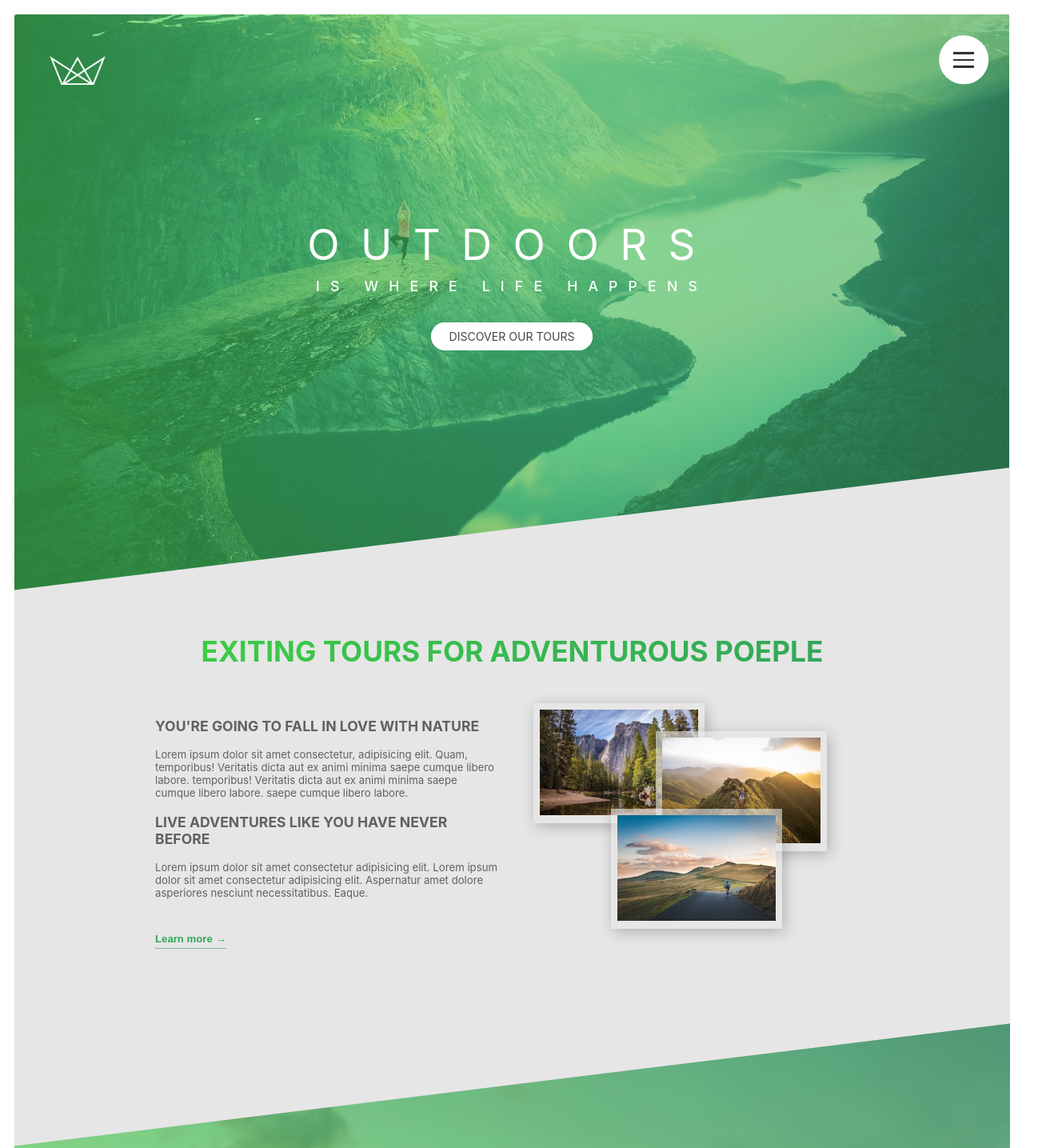
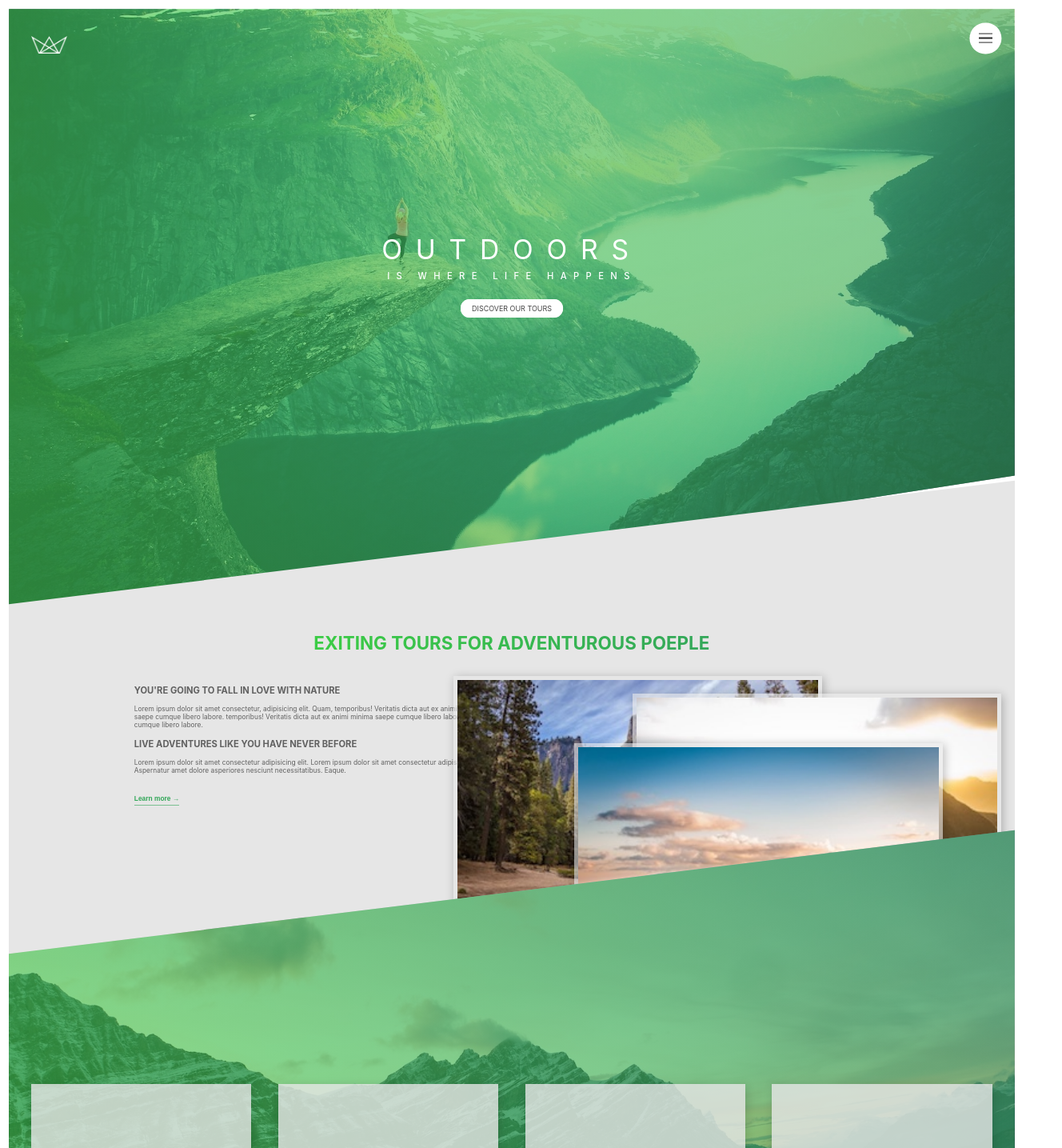
Before and after one commit to Hassen-Ahmed/Nartures, a React (Create React App) app: page / in a window 1280 px wide. Shown: the top 1435 px of the page at 80% size, 1328 px wide, since content can reach past the window. Built offline with nearby package versions, Linux system fonts and the light colour scheme.

Commit message:
orentation landscape fixation

```diff
--- a/src/1-7-pattern/abstracts/_mixins.scss
+++ b/src/1-7-pattern/abstracts/_mixins.scss
@@ -69,6 +69,11 @@
 }
 
 @mixin responsive($device) {
+  @if $device == land {
+    @media only screen and (orientation: landscape) {
+      @content;
+    }
+  }
   @if $device == min-phone {
     @media only screen and (max-width: 400px) {
       @content;
--- a/src/1-7-pattern/base/_base.scss
+++ b/src/1-7-pattern/base/_base.scss
@@ -18,8 +18,12 @@ html {
   @include responsive(tab-land) {
     font-size: 56.25%; // 9px
   }
+
   @include responsive(tab-port) {
     font-size: 50%; // 8px
+  }
+  @include responsive(land) {
+    font-size: 35%; // 9px
   }
   @include responsive(phone) {
     font-size: 40%; // 8px
--- a/src/1-7-pattern/pages/Menu.tsx
+++ b/src/1-7-pattern/pages/Menu.tsx
@@ -16,8 +16,8 @@ const Menu = () => {
 
   return (
     <div className="menu">
-      <input className="menu__input" type="checkbox" id="radio" />
-      <label onClick={widthHandler} className="menu__label" htmlFor="radio">
+      <input className="menu__input" type="checkbox" id="menuradio" />
+      <label onClick={widthHandler} className="menu__label" htmlFor="menuradio">
         <div className="menu__btn">
           <span></span>
         </div>
--- a/src/1-7-pattern/pages/_book.scss
+++ b/src/1-7-pattern/pages/_book.scss
@@ -29,6 +29,9 @@
     }
     @include responsive(tab-port) {
       gap: 15rem;
+    }
+    @include responsive(land) {
+      gap: 20rem;
     }
     @include responsive(phone) {
       gap: 6rem;
@@ -324,6 +327,10 @@
     margin-top: 8rem;
     margin-bottom: 3rem;
   }
+  @include responsive(land) {
+    margin-top: 15rem;
+    margin-bottom: 3rem;
+  }
   @include responsive(phone) {
     margin-top: 1rem;
     margin-bottom: 3rem;
--- a/src/1-7-pattern/pages/_comment.scss
+++ b/src/1-7-pattern/pages/_comment.scss
@@ -150,6 +150,9 @@
       cursor: pointer;
       transition: all 0.2s ease-in;
 
+      @include responsive(land) {
+        transform: translateY(-5rem);
+      }
       @include responsive(min-phone) {
         bottom: -15rem;
         transform: translateY(-5rem);
--- a/src/1-7-pattern/pages/_explore.scss
+++ b/src/1-7-pattern/pages/_explore.scss
@@ -12,6 +12,7 @@
   @include responsive(tab-port) {
     transform: skewY(-12deg);
   }
+  z-index: 100;
 }
 .explore {
   display: flex;
@@ -30,6 +31,9 @@
   }
   @include responsive(tab-land) {
     padding: 0 5rem;
+  }
+  @include responsive(land) {
+    min-height: 100vh;
   }
   @include responsive(tab-port) {
     transform: skewY(12deg);
--- a/src/1-7-pattern/pages/_footer.scss
+++ b/src/1-7-pattern/pages/_footer.scss
@@ -11,6 +11,9 @@
   }
   @include responsive(tab-port) {
     padding: 10rem 2rem;
+  }
+  @include responsive(land) {
+    height: 90vh;
   }
   @include responsive(phone) {
     padding: 10rem 15rem;
@@ -33,6 +36,14 @@
 
     @include responsive(tab-land) {
       gap: 2rem;
+    }
+    @include responsive(land) {
+      // gap: 2rem;
+      display: grid;
+      grid-template-columns: 1fr 1fr;
+      // height: 20vh;
+      // padding: 0rem 6rem;
+      padding-right: 10rem;
     }
     @include responsive(phone) {
       flex-direction: column;
@@ -60,6 +71,9 @@
 
     @include responsive(tab-land) {
       width: 88%;
+    }
+    @include responsive(land) {
+      width: 60%;
     }
     @include responsive(phone) {
       margin-bottom: 6rem;
--- a/src/1-7-pattern/pages/_form.scss
+++ b/src/1-7-pattern/pages/_form.scss
@@ -21,7 +21,10 @@
       justify-content: center;
       align-items: center;
     }
-
+    @include responsive(land) {
+      height: 80%;
+      width: 60%;
+    }
     @include responsive(phone) {
       width: 90%;
       height: 75%;
@@ -71,6 +74,7 @@
   &__heading {
     margin-left: 0rem;
     margin-top: 8rem;
+
     @include responsive(tab-land) {
       margin: 0rem;
     }
@@ -90,6 +94,13 @@
       align-items: center;
       padding-left: 0rem;
       padding-top: 10rem;
+    }
+    @include responsive(tab-land) {
+      height: 100%;
+    }
+    @include responsive(land) {
+      height: 100%;
+      padding-top: 5rem;
     }
     @include responsive(phone) {
       height: 100%;
--- a/src/1-7-pattern/pages/_home.scss
+++ b/src/1-7-pattern/pages/_home.scss
@@ -33,6 +33,9 @@
     color: white;
     text-align: center;
     margin-top: -10rem;
+    @include responsive(land) {
+      margin-top: -20rem;
+    }
 
     h1 {
       font-size: 6rem;
--- a/src/1-7-pattern/pages/_menu.scss
+++ b/src/1-7-pattern/pages/_menu.scss
@@ -69,22 +69,22 @@
     transform: scale(200);
   }
 
-  input:checked ~ label span {
+  & input:checked ~ label span {
     background-color: transparent;
   }
-  input:checked ~ label span::after {
+  & input:checked ~ label span::after {
     transform: rotate(405deg);
     top: 80%;
   }
-  input:checked ~ label span::before {
+  & input:checked ~ label span::before {
     transform: rotate(-405deg);
     top: 80%;
   }
-  input {
+  & input {
     display: none;
   }
 
-  label {
+  & label {
     width: 7rem;
     height: 7rem;
     position: fixed;
--- a/src/1-7-pattern/pages/_tour.scss
+++ b/src/1-7-pattern/pages/_tour.scss
@@ -12,7 +12,10 @@
     transform: skewY(-14deg);
     margin-bottom: -7rem;
   }
-
+  @include responsive(land) {
+    margin-top: -21rem;
+    padding-top: 15rem;
+  }
   @include responsive(tab-port) {
     margin-bottom: -2rem;
   }
@@ -26,6 +29,9 @@
   @include responsive(tab-land) {
     padding: 0 8rem;
     transform: skewY(14deg);
+  }
+  @include responsive(land) {
+    padding: 0 28rem;
   }
 
   .heading {
@@ -117,6 +123,9 @@
     @include responsive(tab-port) {
       width: 80%;
     }
+    @include responsive(land) {
+      width: 100%;
+    }
 
     &-01 {
       top: 0;
@@ -125,11 +134,14 @@
         top: 5rem;
         left: -5rem;
       }
+      @include responsive(land) {
+        left: -15rem;
+      }
     }
     &-02 {
       top: 15rem;
       left: 12rem;
-      z-index: 10;
+      z-index: 1000;
       @include responsive(tab-port) {
         top: 2rem;
         left: 5rem;
@@ -143,17 +155,22 @@
         top: 0rem;
         left: 15rem;
       }
+      @include responsive(land) {
+        // top: 1rem;
+        left: 25rem;
+      }
     }
 
     img {
       object-fit: cover;
       width: 100%;
       height: 100%;
+      z-index: 1000;
     }
 
     &:hover {
-      z-index: 20;
       transform: scale(1.5) translateY(-1rem);
+      z-index: 1001;
     }
   }
 
```
